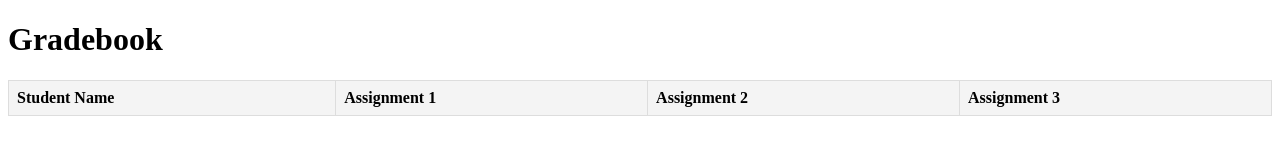
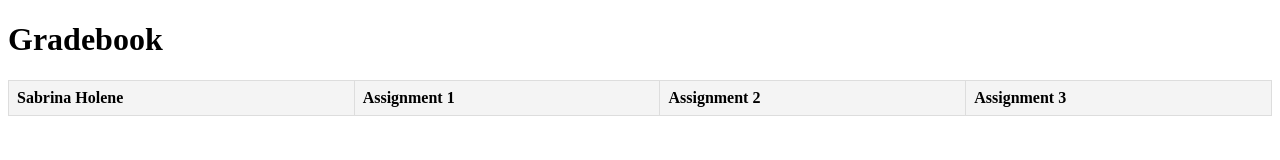
Before and after one commit to Sholene33/Sholene33.github.io, a plain HTML site: page Sholene_gradebook.html in a window 1280 px wide. Drawn offline with Linux system fonts and the light colour scheme; files whose address does not match are found by name.

Commit message:
Update Sholene_gradebook.html

```diff
--- a/Sholene_gradebook.html
+++ b/Sholene_gradebook.html
@@ -24,7 +24,7 @@
     <table id="gradebook">
         <thead>
             <tr>
-                <th>Student Name</th>
+                <th>Sabrina Holene</th>
                 <th>Assignment 1</th>
                 <th>Assignment 2</th>
                 <th>Assignment 3</th>
```
